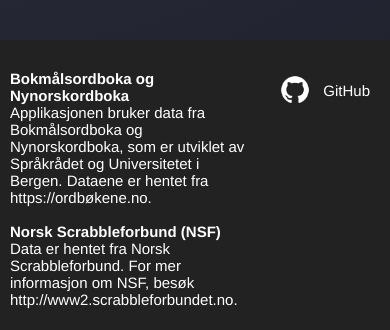
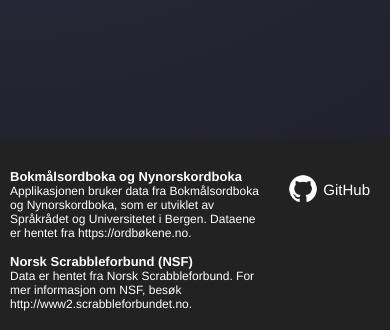
Before and after one commit to bendiku/missing-link-solve, a React (Create React App) app: page / in a window 390 px wide. Shown: the part 511-841 px from the top of the page. Built offline with nearby package versions, Linux system fonts and the light colour scheme; no server answers.

Commit message:
update footer

```diff
--- a/src/components/Footer.scss
+++ b/src/components/Footer.scss
@@ -16,7 +16,7 @@
   justify-content: space-between;
   align-items: flex-start;
   padding-top: 2rem;
-  gap: 2rem; /* Adds space between footer-links and copyrights */
+  gap: 2rem;
 }
 .footer-links{
   margin-right: 10px;
@@ -24,27 +24,47 @@
 
 .footer-image {
   display: flex;
-  align-items: center; /* This will vertically center the children */
-  gap: 8px; /* Optional: adds space between the image and text */
+  align-items: center;
   float: right;
 }
 
 .github-image {
-  /* If you need to specify a size for the image */
   width: 40px;
   height: 40px;
 }
 
 .text-container {
-  /* Remove any default margins if present */
   margin: 0;
 }
 
 .copyright {
-  flex: 1; /* Allows this section to take up remaining space */
+  flex: 1;
+  max-width: 800px;
+  font-size: 16px;
+}
+
+/* For mobile devices */
+@media screen and (max-width: 768px) {
+  .copyrights {
+    font-size: 14px; /* Smaller font size for mobile */
+  }
+
+  .copyrights b {
+    font-size: 15px; /* Slightly larger for headings but still smaller than desktop */
+  }
+}
+
+/* For even smaller screens */
+@media screen and (max-width: 480px) {
+  .copyrights {
+    font-size: 12px; /* Even smaller font size for very small devices */
+  }
+
+  .copyrights b {
+    font-size: 13px;
+  }
 }
 
 #github-text {
-  /* Remove any default margins if present */
   margin: 0;
 }
--- a/src/components/Footer.tsx
+++ b/src/components/Footer.tsx
@@ -23,7 +23,6 @@
             href="https://github.com/Bendiku"
             target="_blank"
             rel="noopener noreferrer"
-            className="text-gray-400 hover:text-white transition-colors duration-300"
           >
 
 
```
